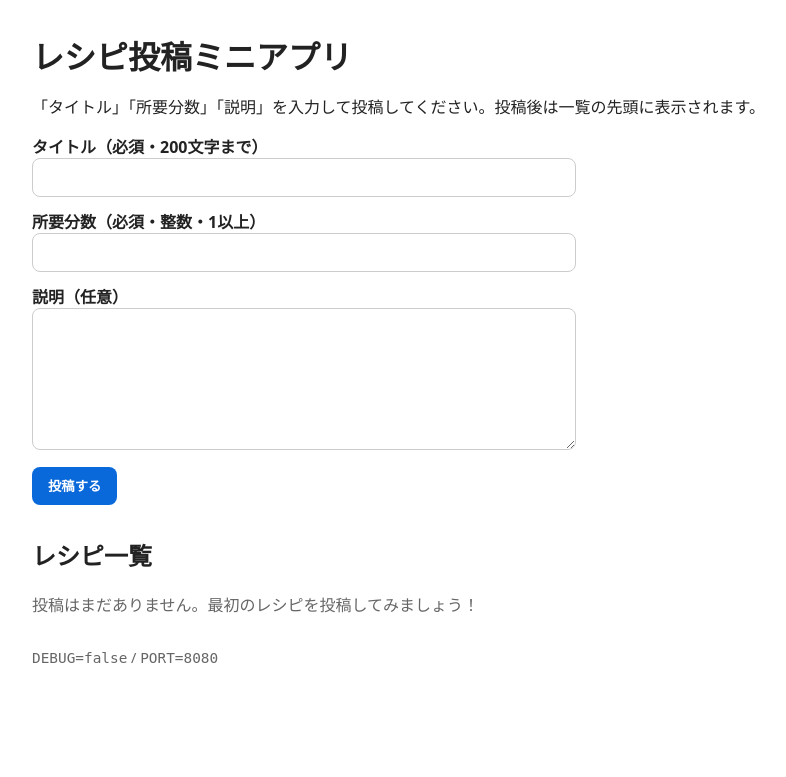
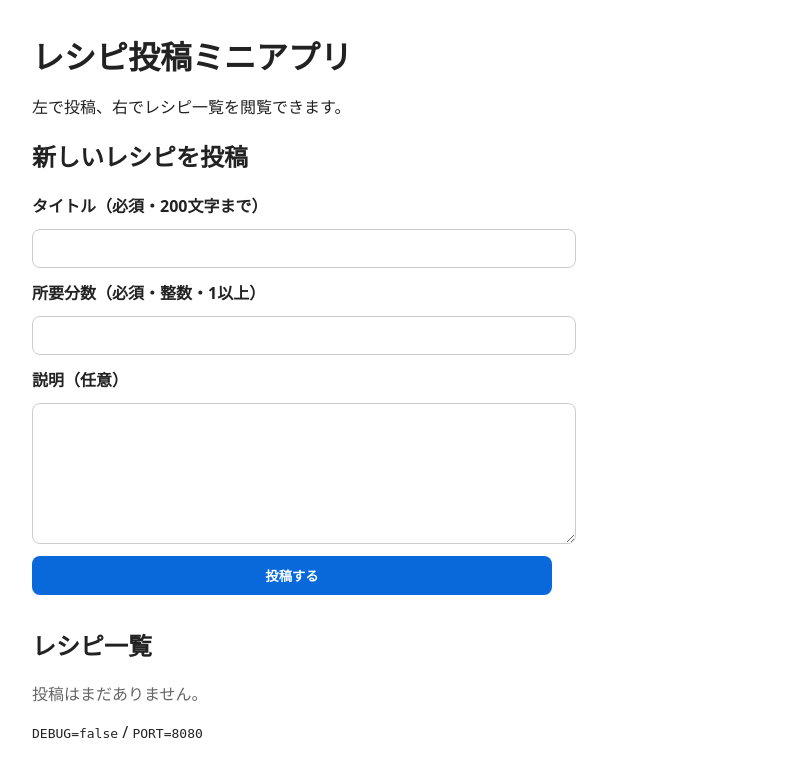
Before and after one commit to yamachan-python/lesson8test2, a Flask app: page / in a window 1280 px wide. Shown: the top 777 px of the page, without its empty margins (0-786 px from the left). Run offline with Flask 3, Linux system fonts and the light colour scheme; some libraries are stand-ins or nearby versions.

Commit message:
Update index.html

```diff
--- a/templates/index.html
+++ b/templates/index.html
@@ -7,19 +7,24 @@
   <link rel="stylesheet" href="{{ url_for('static', filename='style.css') }}">
 </head>
 <body>
+  <header>
     <h1>レシピ投稿ミニアプリ</h1>
-  <p>「タイトル」「所要分数」「説明」を入力して投稿してください。投稿後は一覧の先頭に表示されます。</p>
+    <p>左で投稿、右でレシピ一覧を閲覧できます。</p>
+  </header>
 
   {% if not db_ready %}
     <div class="notice">
-    <strong>DB未設定：</strong> 環境変数 <code>DATABASE_URL</code> が見つかりません。<br>
-    ローカルでは .env に <code>DATABASE_URL=...</code> を設定してください。
+      <strong>DB未設定：</strong> 環境変数 <code>DATABASE_URL</code> が見つかりません。
     </div>
   {% endif %}
 
+  <main class="container">
+    <!-- 左カラム（投稿フォーム） -->
+    <section class="left-column">
+      <h2>新しいレシピを投稿</h2>
+
       {% if errors %}
         <div class="errors">
-    <div><strong>入力エラーがあります：</strong></div>
           <ul>
             {% for e in errors %}
               <li>{{ e }}</li>
@@ -29,23 +34,21 @@
       {% endif %}
 
       <form method="post" action="{{ url_for('index') }}">
-    <div>
         <label for="title">タイトル（必須・200文字まで）</label>
         <input id="title" name="title" type="text" maxlength="200" required value="{{ form_values.title }}">
-    </div>
-    <div>
+
         <label for="minutes">所要分数（必須・整数・1以上）</label>
         <input id="minutes" name="minutes" type="number" step="1" min="1" required value="{{ form_values.minutes }}">
-    </div>
-    <div>
+
         <label for="description">説明（任意）</label>
         <textarea id="description" name="description">{{ form_values.description }}</textarea>
-    </div>
-    <div>
+
         <button class="btn" type="submit">投稿する</button>
-    </div>
       </form>
+    </section>
 
+    <!-- 右カラム（レシピ一覧） -->
+    <section class="right-column">
       <h2>レシピ一覧</h2>
       <div class="list">
         {% if recipes %}
@@ -54,17 +57,19 @@
               <div><strong>{{ r.title }}</strong></div>
               <div class="meta">所要分数: {{ r.minutes }} 分 / 投稿日時(UTC): {{ r.created_at }}</div>
               {% if r.description %}
-          <div style="margin-top:0.5rem; white-space:pre-wrap;">{{ r.description }}</div>
+                <div class="desc">{{ r.description }}</div>
               {% endif %}
             </div>
           {% endfor %}
         {% else %}
-      <div class="empty">投稿はまだありません。最初のレシピを投稿してみましょう！</div>
+          <p class="empty">投稿はまだありません。</p>
         {% endif %}
       </div>
+    </section>
+  </main>
 
-  <div class="footer">
+  <footer>
     <code>DEBUG={{ debug|lower }}</code> / <code>PORT={{ port }}</code>
-  </div>
+  </footer>
 </body>
 </html>
```
Lines whose indentation alone changed are shown as unchanged.
